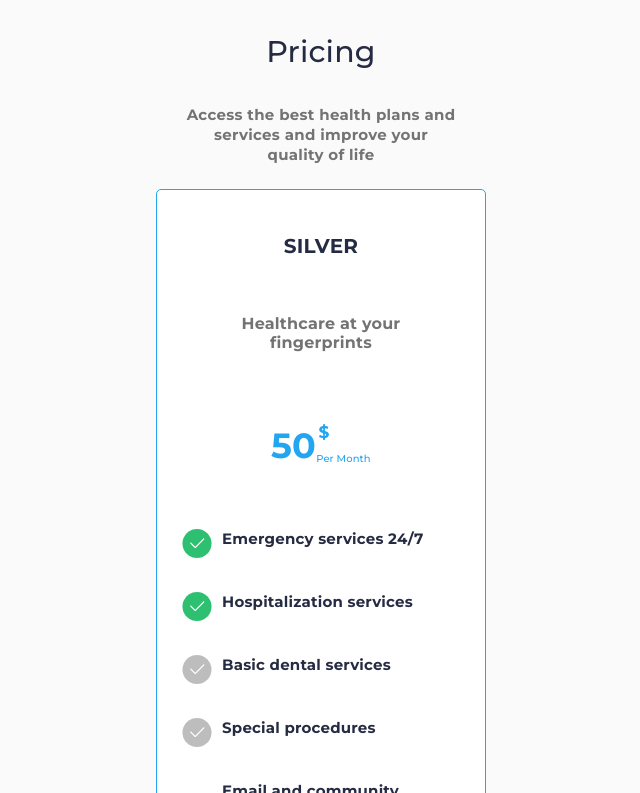
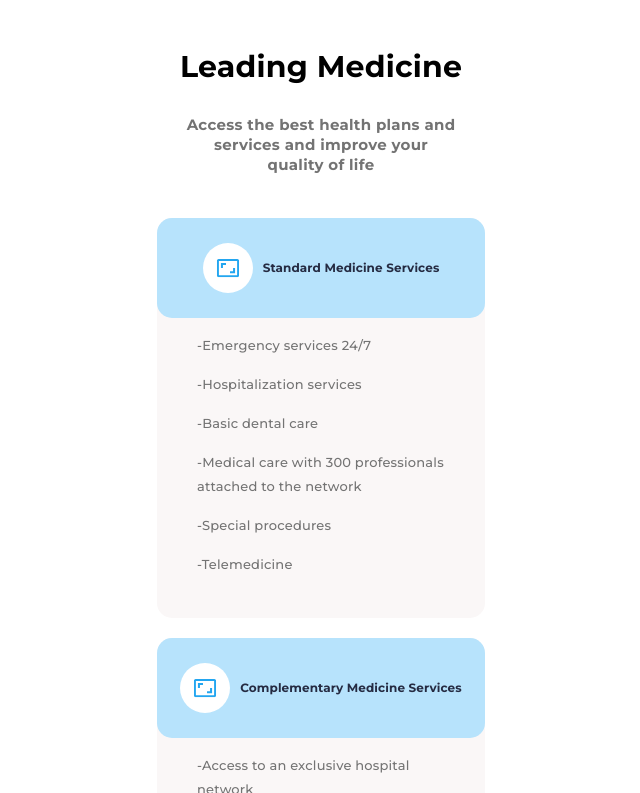
Before and after one commit to hstrejoluna/C1-G5, a Next.js app: page / in a window 1280 px wide. Shown: the part 1367-2160 px from the top of the page, without its empty margins (319-959 px from the left). Built offline with nearby package versions, Linux system fonts and the light colour scheme.

Commit message:
actualizando iconos y componentes

```diff
--- a/components/Cards.js
+++ b/components/Cards.js
@@ -1,168 +1,62 @@
 import classes from "./cards.module.css";
-//import Image from "../public/assets/icn-circle circle-md primary-color.svg";
-import React, { Fragment, useState } from "react";
+import Image from 'next/image';
+import iconcard from "../public/assets/icon_cards.svg";
+
+
 
 function Cards(props) {
-
   return (
-    <Fragment>
-      <div className={classes.container}>
-        <div>
-          <h1 className={classes.title}>Leading Medicine</h1>
-          <p className={classes.text}>
-            Problems trying to resolve the conflict between the two major realms
-            of Classical physics: Newtonian mechanics
-          </p>
+    <div className={classes.container_general}>
+      <div className={classes.container_title}>
+          <h1>Leading Medicine</h1>
+          <p>Access the best health plans and services and improve your quality of life</p>
       </div>
 
-        <div className={classes.card}>
-          <div className={classes.classContainertitle}>
-            <svg
-              width="73"
-              height="72"
-              viewBox="0 0 73 72"
-              fill="none"
-              xmlns="http://www.w3.org/2000/svg"
-            >
-              <rect x="0.5" width="72" height="72" rx="36" fill="white" />
-              <g clipPath="url(#clip0_1579_50)">
-                <clipPath
-                  d="M46.6818 36.1765H43.7727V40.5686H39.4091V43.4967H46.6818V36.1765ZM29.2273 31.7843H33.5909V28.8562H26.3182V36.1765H29.2273V31.7843ZM49.5909 23H23.4091C22.6376 23 21.8976 23.3085 21.3521 23.8576C20.8065 24.4067 20.5 25.1515 20.5 25.9281V46.4249C20.5 47.2014 20.8065 47.9462 21.3521 48.4953C21.8976 49.0445 22.6376 49.353 23.4091 49.353H49.5909C50.3624 49.353 51.1024 49.0445 51.6479 48.4953C52.1935 47.9462 52.5 47.2014 52.5 46.4249V25.9281C52.5 25.1515 52.1935 24.4067 51.6479 23.8576C51.1024 23.3085 50.3624 23 49.5909 23ZM49.5909 46.4249H23.4091V25.9281H49.5909V46.4249Z"
-                  fill="#23A6F0"
-                />
-              </g>
-              <defs>
-                <clipPath id="clip0_1579_50">
-                  <rect
-                    width="32"
-                    height="26.353"
-                    fill="white"
-                    transform="translate(20.5 23)"
-                  />
-                </clipPath>
-              </defs>
-            </svg>
-            <h4 style={{ marginLeft:'15px', width:'218px' }}>Standard Medicine Services</h4>
+     <div className={classes.container_card}>
+        <div className={classes.container_icon}>
+          <Image src={iconcard}alt="icon"width={50}height={50}/>
+          <h4>Standard Medicine Services</h4>
         </div>
-          <div className={classes.classContainertext}>
         <ul>
-              <li> Emergency services 24/7 </li>
-              <li> Hospitalization services </li>
-              <li> Basic dental care </li>
-              <li> Medical care with 300 professionals attached to the network </li>
-              <li> Special procedures</li>
-              <li> Telemedicine</li>
-              <a href="#">
-                <li>
-                  {" "}
-                  <span style={{ color: "#23A6F0" }}> Learn More </span>
-                </li>
-              </a>
+            <li>-Emergency services 24/7</li>
+            <li>-Hospitalization services</li>
+            <li>-Basic dental care</li>
+            <li>-Medical care with 300 professionals attached to the network</li>
+            <li>-Special procedures</li>
+            <li>-Telemedicine</li>
+        </ul>
+    </div>
+
+      <div className={classes.container_card}>
+        <div className={classes.container_icon}>
+          <Image src={iconcard}alt="icon"width={50}height={50}/>
+          <h4>Complementary Medicine Services</h4>
+        </div>
+          <ul>
+            <li>-Access to an exclusive hospital network </li>
+            <li>-Care network: Doctor of free choice </li>
+            <li>-Preventive dentistry </li>
+            <li>-Care network: Doctor of free choice </li>
+            <li>-Gynecology emergencies</li>
+            <li>-Dermatological services</li>
+          </ul>
+      </div>
+
+      <div className={classes.container_card}>
+        <div className={classes.container_icon}>
+          <Image src={iconcard}alt="icon"width={50}height={50}/>
+          <h4>Special Medicine Services</h4>
+        </div>
+          <ul>
+            <li>-Direct access to more than 100 medical specialties </li>
+            <li>-Home health care 24/7, 365 days a year </li>
+            <li>-Hospitalization in a single room </li>
+            <li>-Travel assistance </li>
+            <li>-Access to an exclusive hospital network</li>
           </ul>
       </div>
     </div>
 
-        <div className={classes.card}>
-          <div className={classes.classContainertitle}>
-            <svg
-              width="73"
-              height="72"
-              viewBox="0 0 73 72"
-              fill="none"
-              xmlns="http://www.w3.org/2000/svg"
-            >
-              <rect x="0.5" width="72" height="72" rx="36" fill="white" />
-              <g clip-path="url(#clip0_1579_50)">
-                <path
-                  d="M46.6818 36.1765H43.7727V40.5686H39.4091V43.4967H46.6818V36.1765ZM29.2273 31.7843H33.5909V28.8562H26.3182V36.1765H29.2273V31.7843ZM49.5909 23H23.4091C22.6376 23 21.8976 23.3085 21.3521 23.8576C20.8065 24.4067 20.5 25.1515 20.5 25.9281V46.4249C20.5 47.2014 20.8065 47.9462 21.3521 48.4953C21.8976 49.0445 22.6376 49.353 23.4091 49.353H49.5909C50.3624 49.353 51.1024 49.0445 51.6479 48.4953C52.1935 47.9462 52.5 47.2014 52.5 46.4249V25.9281C52.5 25.1515 52.1935 24.4067 51.6479 23.8576C51.1024 23.3085 50.3624 23 49.5909 23ZM49.5909 46.4249H23.4091V25.9281H49.5909V46.4249Z"
-                  fill="#23A6F0"
-                />
-              </g>
-              <defs>
-                <clipPath id="clip0_1579_50">
-                  <rect
-                    width="32"
-                    height="26.353"
-                    fill="white"
-                    transform="translate(20.5 23)"
-                  />
-                </clipPath>
-              </defs>
-            </svg>
-
-
-            <h4 style={{ marginLeft:'15px', width:'218px' }}>Complementary Medicine Services</h4>
-          </div>
-          <div className={classes.classContainertext}>
-            <ul>
-              <li> Access to an exclusive hospital network </li>
-              <li> Care network: Doctor of free choice </li>
-              <li> Preventive dentistry </li>
-              <li> Care network: Doctor of free choice </li>
-              <li> Gynecology emergencies</li>
-              <li> Dermatological services</li>
-              <a href="#">
-                <li>
-                  {" "}
-                  <span style={{ color: "#23A6F0" }}> Learn More </span>
-                </li>
-              </a>
-            </ul>
-          </div>
-        </div>
-
-        <div className={classes.card}>
-          <div className={classes.classContainertitle}>
-
-          <svg
-              width="73"
-              height="72"
-              viewBox="0 0 73 72"
-              fill="none"
-              xmlns="http://www.w3.org/2000/svg"
-            >
-              <rect x="0.5" width="72" height="72" rx="36" fill="white" />
-              <g clip-path="url(#clip0_1579_50)">
-                <path
-                  d="M46.6818 36.1765H43.7727V40.5686H39.4091V43.4967H46.6818V36.1765ZM29.2273 31.7843H33.5909V28.8562H26.3182V36.1765H29.2273V31.7843ZM49.5909 23H23.4091C22.6376 23 21.8976 23.3085 21.3521 23.8576C20.8065 24.4067 20.5 25.1515 20.5 25.9281V46.4249C20.5 47.2014 20.8065 47.9462 21.3521 48.4953C21.8976 49.0445 22.6376 49.353 23.4091 49.353H49.5909C50.3624 49.353 51.1024 49.0445 51.6479 48.4953C52.1935 47.9462 52.5 47.2014 52.5 46.4249V25.9281C52.5 25.1515 52.1935 24.4067 51.6479 23.8576C51.1024 23.3085 50.3624 23 49.5909 23ZM49.5909 46.4249H23.4091V25.9281H49.5909V46.4249Z"
-                  fill="#23A6F0"
-                />
-              </g>
-              <defs>
-                <clipPath id="clip0_1579_50">
-                  <rect
-                    width="32"
-                    height="26.353"
-                    fill="white"
-                    transform="translate(20.5 23)"
-                  />
-                </clipPath>
-              </defs>
-            </svg>
-
-            <h4 style={{ marginLeft:'15px', width:'218px' }}>Special Medicine Services</h4>
-          </div>
-          <div className={classes.classContainertext}>
-            <ul>
-              <li> Direct access to more than 100 medical specialties </li>
-              <li> Home health care 24/7, 365 days a year </li>
-              <li> Hospitalization in a single room </li>
-              <li> Travel assistance </li>
-              <li> Access to an exclusive hospital network</li>
-              <a href="#">
-                <li>
-                  {" "}
-                  <span style={{ color: "#23A6F0" }}> Learn More </span>
-                </li>
-              </a>
-            </ul>
-          </div>
-        </div>
-
-
-      </div>
-
-    </Fragment>
   );
 }
 
--- a/components/cards.module.css
+++ b/components/cards.module.css
@@ -1,91 +1,87 @@
-.container {
-  height: 100%;
+.container_general {
   display: flex;
   flex-direction: column;
   align-items: center;
+  height: 1500px;
+  background: rgba(255, 255, 255, 1);
 }
 
-.title {
-  text-align: center;
-  font-family: "Montserrat", sans-serif;
+.container_title {
+  width: 330px;
+  height: 200px;
+}
+
+.container_title h1{
+  font-family: 'Montserrat', sans-serif;
+  font-size: 3rem;
   font-style: normal;
-  font-weight: bold;
-  font-size: 3.5rem;
+  font-weight: 700;
   line-height: 57px;
   letter-spacing: 0.2px;
-  width: 323px;
-  height: 114px;
+  text-align: center;
+  margin-top: 40px;
 }
 
-.text {
-  width: 321px;
-  height: 80px;
-  font-family: Montserrat;
-  font-style: normal;
-  font-weight: 500;
-  font-size: 14px;
-  line-height: 20px;
-  /* or 143% */
+.container_title p {
+    width: 271px;
+    font-family: 'Montserrat', sans-serif;
+    font-size: 1.5rem;
+    font-style: normal;
+    font-weight:bold;
+    line-height: 20px;
+    letter-spacing: 0.3px;
+    text-align: center;
+    color: rgba(115, 115, 115, 1);
+    margin: 0 auto;
 
-  text-align: center;
-  letter-spacing: 0.2px;
-
-  /* second-text-color */
-
-  color: #737373;
 }
 
-.card {
-  display: flex;
-  flex-direction: column;
-  width: 328px;
+.container_icon {
+  height: 100px;
+  display:flex;
+  justify-content: center;
+  align-items: center;
+  background-color: rgb(183, 227, 252);
+  border-radius: 15px;
 
-  transition: 0.3s;
-  border-radius: 10px;
-  margin: 30px 0 30px 0;
-  background-color: #d9edff;
+
 }
 
-.classContainertitle {
-  height: 132px;
-  width: 328px;
-  font-family: Montserrat;
+.container_icon h4 {
+  font-size: 1.2rem;
   font-style: normal;
-  font-weight: bold;
-  font-size: 16px;
+  font-weight: 700;
   line-height: 24px;
-  display: flex;
-  justify-content: center;
-  align-items: center;
   letter-spacing: 0.1px;
-  color: #252b42;
-  transition: 0.3s;
-  border-radius: 10px;
-  background-color: #d9edff;
-}
-.classContainertext {
-  border-width: 1px;
-  border-style: solid;
-  border-color: #d9edff;
-  transition: 0.3s;
-  background-color: white;
-  height: 100%;
-  border-radius: 10px;
-  margin-top: 2px;
-  font-family: Montserrat;
-  font-style: normal;
-  padding: 30px 50px;
-  font-size: 14px;
-  line-height: 24px;
-  /* identical to box height, or 171% */
+  text-align: left;
+  color: rgba(37, 43, 66, 1);
+  margin-left: 10px;
 
-  letter-spacing: 0.2px;
-
-  /* second-text-color */
-
-  color: #737373;
 }
 
-.cardContainer {
-  padding: 2px 16px;
+.container_card {
+  width: 328px;
+  height: 400px;
+  border-radius: 15px;
+  background: rgb(250, 247, 247);
+  margin-top: 20px;
+  position: relative;
+
 }
+
+.container_card li {
+  font-size: 1.3rem;
+  font-style: normal;
+  line-height: 24px;
+  letter-spacing: 0.2px;
+  text-align: left;
+  color: rgba(115, 115, 115, 1);
+  list-style: none;
+  margin-top: 15px;
+
+}
+
+.container_card ul {
+  padding-right: 40px;
+
+}
--- a/components/footer.module.css
+++ b/components/footer.module.css
@@ -11,7 +11,7 @@
   width: 160px;
   font-family: 'Montserrat', sans-serif;
   font-family: Montserrat;
-  font-size: 2.1rem;
+  font-size: 2.2rem;
   font-style: normal;
   font-weight: 700;
   line-height: 32px;
@@ -19,12 +19,11 @@
   text-align: left;
   color: rgba(37, 43, 66, 1);
 
-
 }
 
 .footer_container p {
   font-family: 'Montserrat', sans-serif;
-  font-size: 1rem;
+  font-size: 1.1rem;
   font-style: normal;
   font-weight: 500;
   line-height: 20px;
@@ -54,5 +53,4 @@
   display:flex;
  justify-content: space-evenly;
 
-
 }
--- a/components/header.module.css
+++ b/components/header.module.css
@@ -2,13 +2,12 @@
   display:flex;
   justify-content: space-between;
   background: rgba(246, 246, 246, 1);
-  border-bottom: 1px solid gray;
   height: 65px;
 }
 
 .container_header h1 {
   padding: 10px 0 10px 20px;
-  font-size: 2rem;
+  font-size: 2.3rem;
   color: rgba(35, 166, 240, 1);
   text-shadow: 2px 2px 0px #FFFFFF, 4px 4px 0px rgba(0,0,0,0.15);
 }
--- a/components/plans.module.css
+++ b/components/plans.module.css
@@ -8,7 +8,7 @@
 
 .container_plans h2 {
     font-family: 'Montserrat', sans-serif;
-    font-size: 3rem;
+    font-size: 3.5rem;
     font-style: normal;
     font-weight: 400;
     line-height: 57px;
--- a/pages/index.js
+++ b/pages/index.js
@@ -129,7 +129,7 @@ function PrincipalPage(props){
 
       <Header></Header>
       <Main></Main>
-      {/* <Cards></Cards> */}
+      <Cards></Cards>
       {list_plans}
       <Footer></Footer>
 
```
Lines whose indentation alone changed are shown as unchanged.
